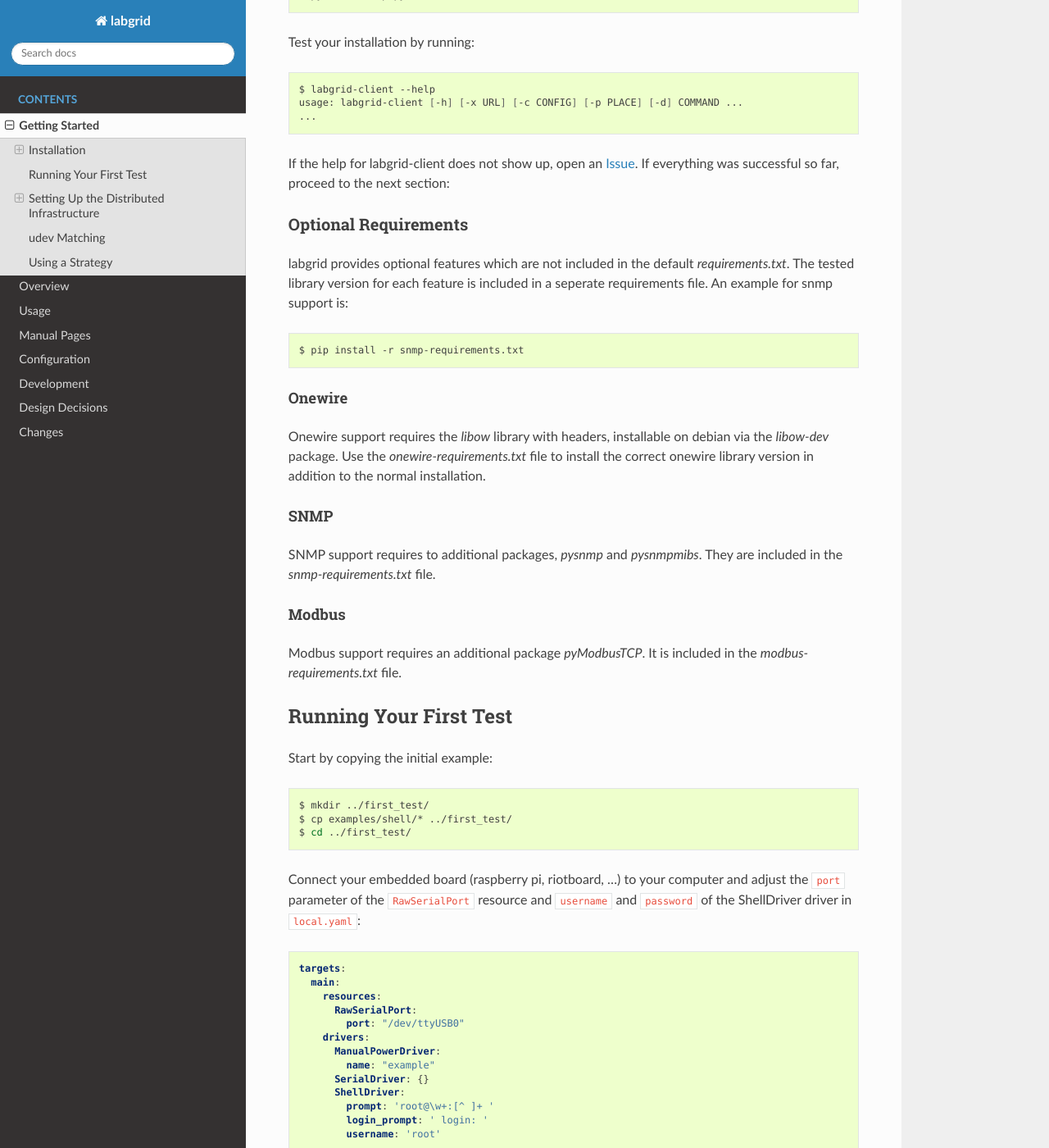
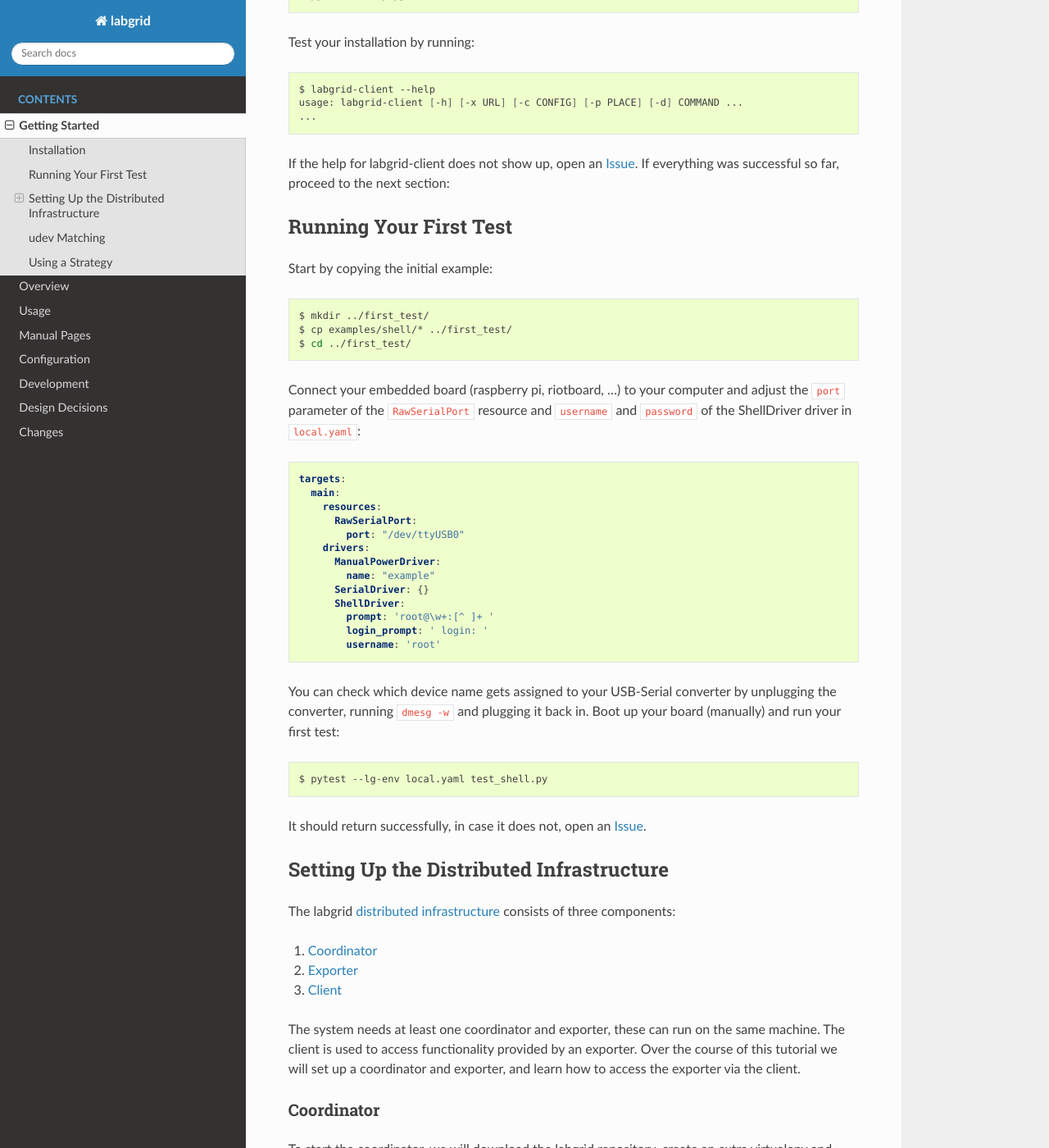
Before and after one commit to labgrid-project/labgrid, a Sphinx documentation site: the page built from doc/getting_started.rst, in a window 1280 px wide and 1400 px high, scrolled down 691 px. Shown: the whole window at 82% size. Built offline with Sphinx 7.4.7 and the Read the Docs theme 2.0.0, drawn with Linux system fonts in a browser that asks for light colours; pages that are not in the unit, such as notebooks, are missing from menus.

Commit message:
Remove optional requirements not need for the basic example
Signed-off-by: Alan <alan.martinovic@gmail.com>

```diff
--- a/doc/getting_started.rst
+++ b/doc/getting_started.rst
@@ -45,33 +45,6 @@
 If the help for labgrid-client does not show up, open an `Issue
 <https://github.com/labgrid-project/labgrid/issues>`_. If everything was
 successful so far, proceed to the next section:
-
-Optional Requirements
-~~~~~~~~~~~~~~~~~~~~~
-labgrid provides optional features which are not included in the default
-`requirements.txt`. The tested library version for each feature is included in a
-seperate requirements file. An example for snmp support is:
-
-.. code-block:: bash
-
-    $ pip install -r snmp-requirements.txt
-
-Onewire
-+++++++
-Onewire support requires the `libow` library with headers, installable on debian
-via the `libow-dev` package. Use the `onewire-requirements.txt` file to install
-the correct onewire library version in addition to the normal installation.
-
-SNMP
-++++
-SNMP support requires to additional packages, `pysnmp` and `pysnmpmibs`. They
-are included in the `snmp-requirements.txt` file.
-
-Modbus
-++++++
-Modbus support requires an additional package `pyModbusTCP`. It is included in
-the `modbus-requirements.txt` file.
-
 
 Running Your First Test
 -----------------------
```
